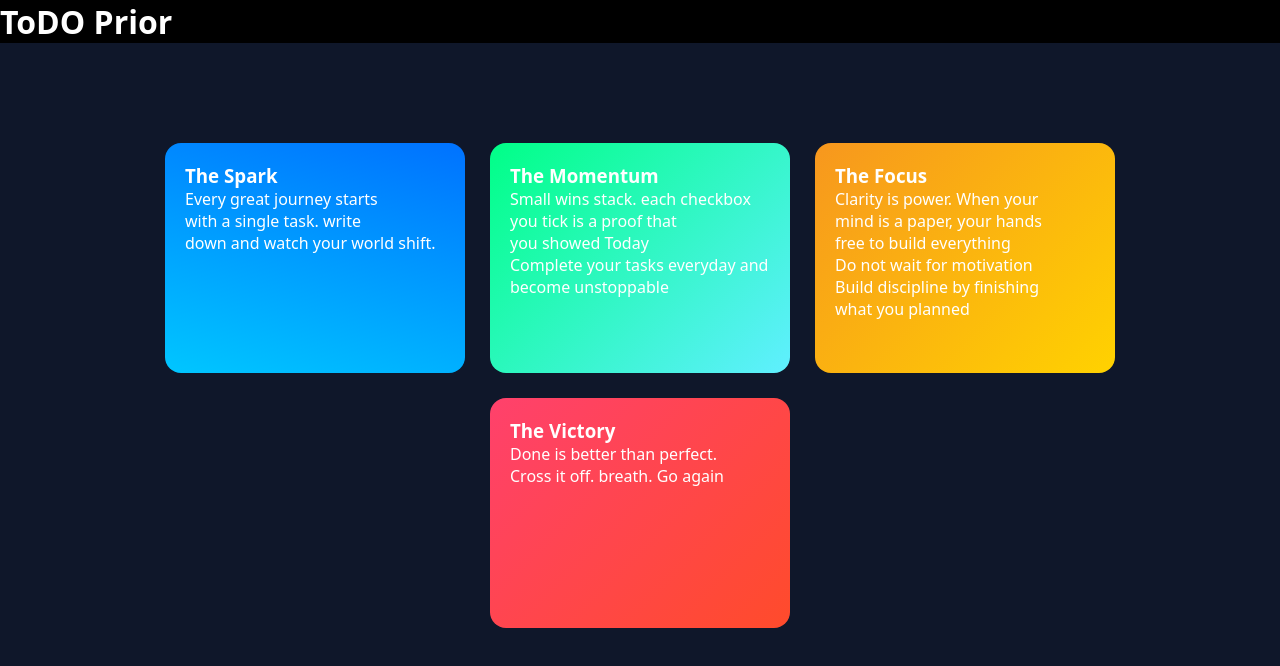
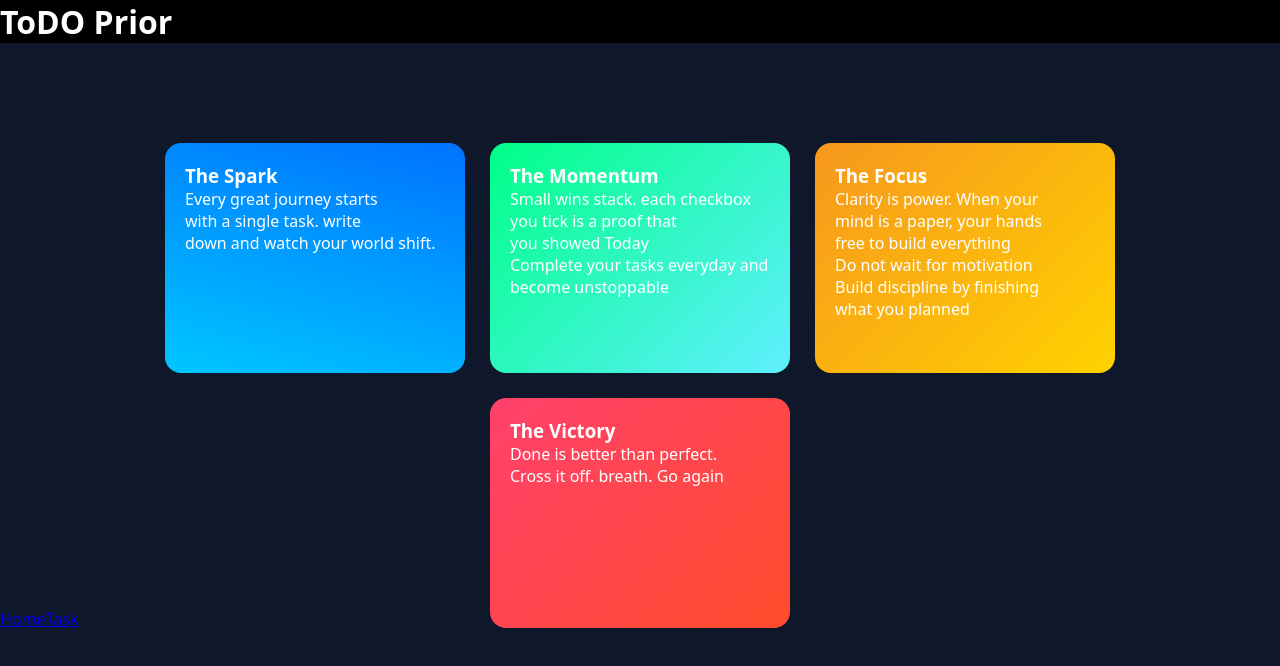
Before and after one commit to caleroedwarn-prog/typescript-react, a React (Create React App) app: page / in a window 1280 px wide. Shown: the top 666 px of the page. Built offline with nearby package versions, Linux system fonts and the light colour scheme.

Commit message:
imported browserRouter, routes and route from react dom

```diff
--- a/src/App.tsx
+++ b/src/App.tsx
@@ -1,11 +1,21 @@
+import { BrowserRouter, Routes, Route } from 'react-router-dom';
 import React from 'react';
 import Homepage from './pages/homePage';
 import './static/homePage.css'
+import Tasks from './pages/Task';
+import Navbar from './components/Navbar';
 
 function App() {
   return (
     <div className="App">
       <Homepage />
+
+      <BrowserRouter>
+        <Navbar />
+        <Routes>
+          <Route path='/tasks' element={<Tasks />} />
+        </Routes>
+      </BrowserRouter>
     </div>
   );
 }
--- a/src/components/Navbar.tsx
+++ b/src/components/Navbar.tsx
@@ -1,7 +1,10 @@
-
+import { Link } from "react-router-dom";
 function Navbar(){
 return(
-    <></>
+    <nav>
+        <Link to="/">Home</Link>
+        <Link to="/tasks">Task</Link>
+    </nav>
 )
 }
 export default Navbar;
```
Also changed, not shown: src/static/navbar.css (added).
